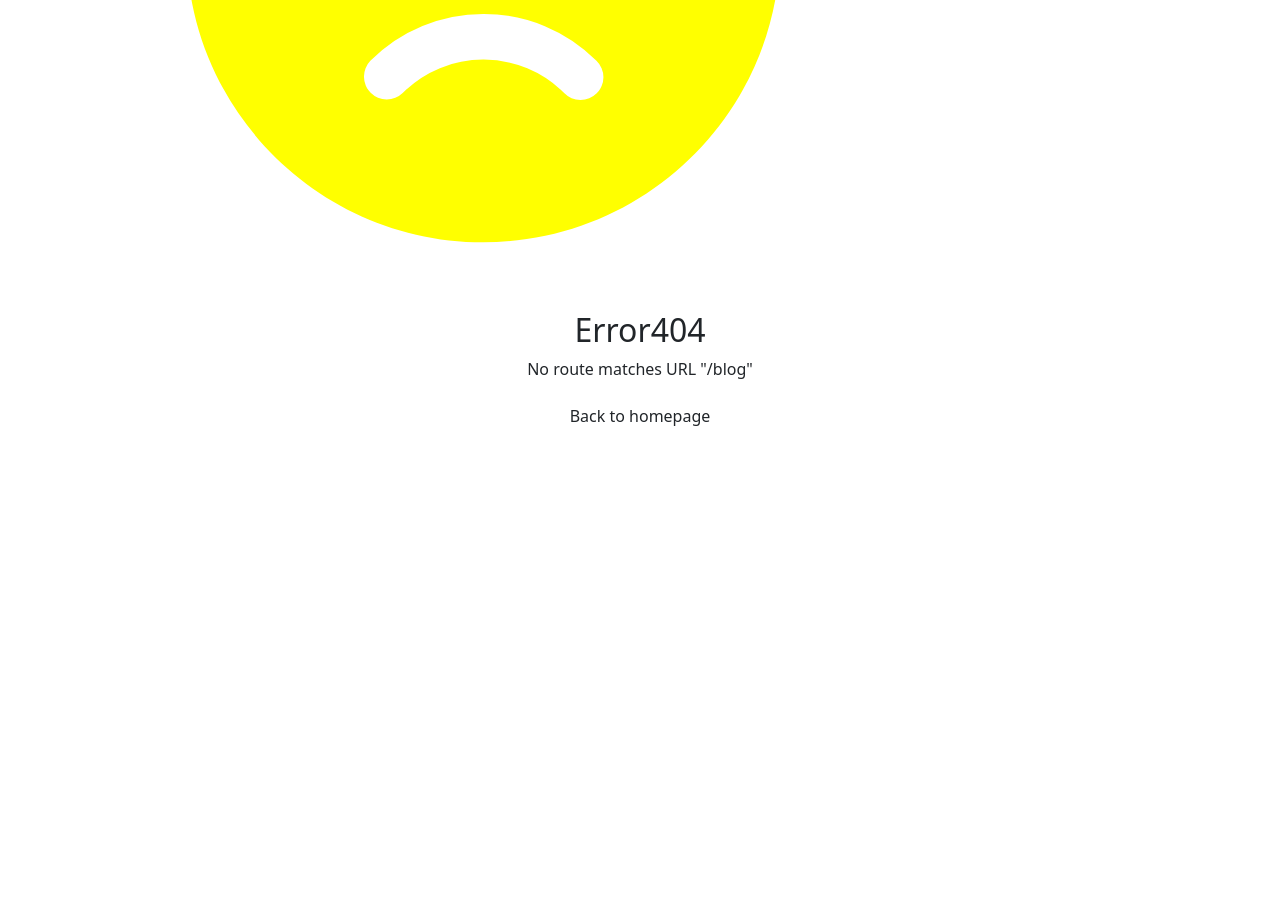
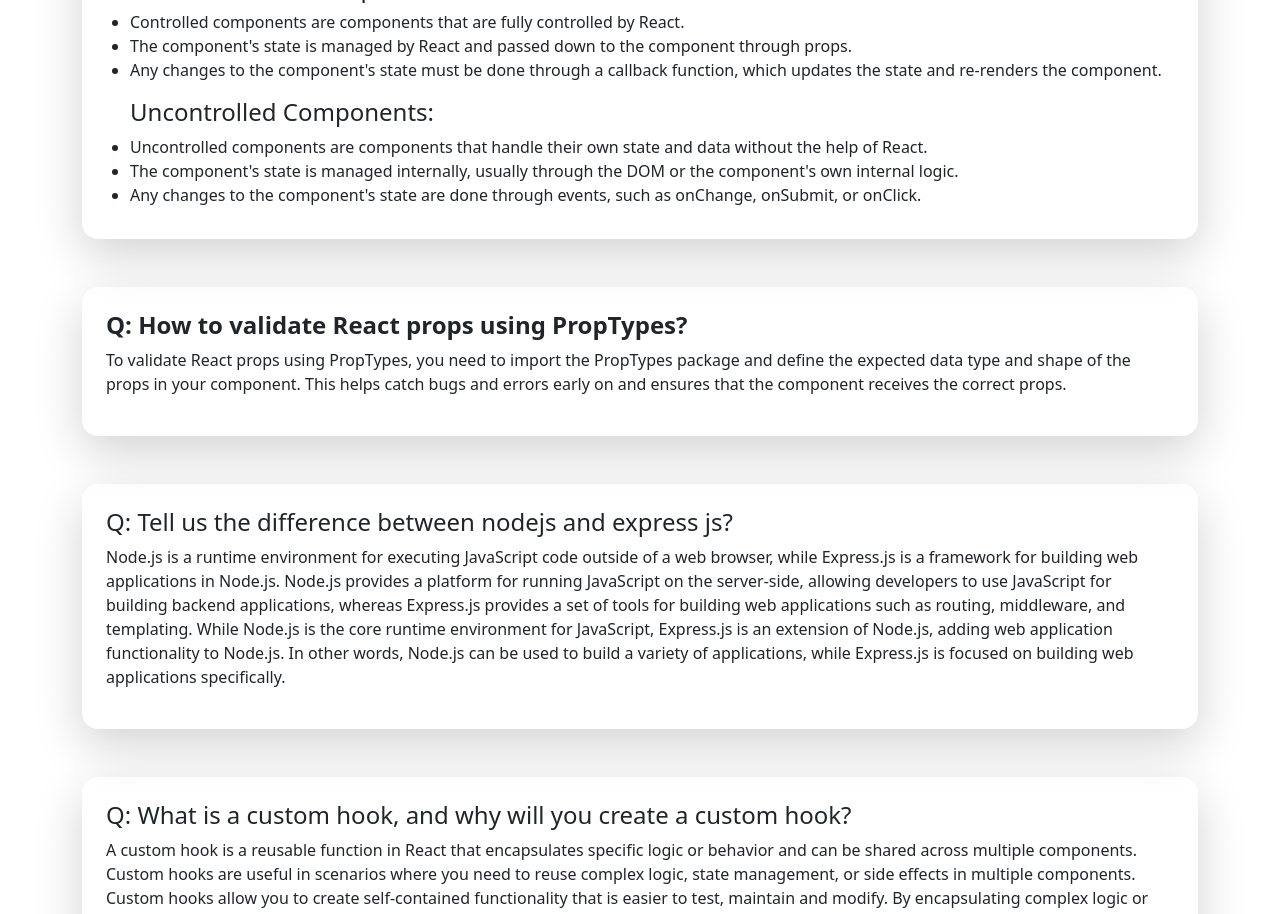
Before and after one commit to bimol009/food-recipy-client, a React (Vite) app: page /blog in a window 1280 px wide. Shown: the part 420-1334 px from the top of the page. Before the commit the page ends 855 px from the top, so only its background shows below. Built offline with nearby package versions, Linux system fonts and the light colour scheme; no server answers.

Commit message:
Ques Section

```diff
--- /dev/null
+++ b/src/Page/Blog/Blog.jsx
@@ -0,0 +1,98 @@
+import React from "react";
+import { Container } from "react-bootstrap";
+
+const Blog = () => {
+  return (
+    <div>
+      <Container>
+        <h1 className="my-5 text-center">All Ques And Answer </h1>
+        <div className="shadow-lg p-3 rounded-4 my-5">
+          <h3 className="fw-semibold">
+            Q: Tell us the differences between uncontrolled and controlled
+            components?
+          </h3>
+          <p>
+            <ul>
+              <h4>Ans: Controlled Components:</h4>
+              <li>
+                Controlled components are components that are fully controlled
+                by React.
+              </li>
+              <li>
+                The component's state is managed by React and passed down to the
+                component through props.
+              </li>
+              <li>
+                Any changes to the component's state must be done through a
+                callback function, which updates the state and re-renders the
+                component.
+              </li>
+            </ul>
+            <ul>
+              <h4>Uncontrolled Components:</h4>
+              <li>
+                Uncontrolled components are components that handle their own
+                state and data without the help of React.
+              </li>
+              <li>
+                The component's state is managed internally, usually through the
+                DOM or the component's own internal logic.
+              </li>
+              <li>
+                Any changes to the component's state are done through events,
+                such as onChange, onSubmit, or onClick.
+              </li>
+            </ul>
+          </p>
+        </div>
+        <div className="shadow-lg p-4 rounded-4 my-5">
+          <h4 className="fw-bold">
+            Q: How to validate React props using PropTypes?
+          </h4>
+          <p>
+            To validate React props using PropTypes, you need to import the
+            PropTypes package and define the expected data type and shape of the
+            props in your component. This helps catch bugs and errors early on
+            and ensures that the component receives the correct props.
+          </p>
+        </div>
+        <div className="shadow-lg p-4 rounded-4 my-5">
+          <h4> Q: Tell us the difference between nodejs and express js?</h4>
+          <p>
+            Node.js is a runtime environment for executing JavaScript code
+            outside of a web browser, while Express.js is a framework for
+            building web applications in Node.js. Node.js provides a platform
+            for running JavaScript on the server-side, allowing developers to
+            use JavaScript for building backend applications, whereas Express.js
+            provides a set of tools for building web applications such as
+            routing, middleware, and templating. While Node.js is the core
+            runtime environment for JavaScript, Express.js is an extension of
+            Node.js, adding web application functionality to Node.js. In other
+            words, Node.js can be used to build a variety of applications, while
+            Express.js is focused on building web applications specifically.
+          </p>
+        </div>
+        <div className="shadow-lg p-4 rounded-4 my-5">
+          <h4> Q: What is a custom hook, and why will you create a custom hook?</h4>
+          <p>
+            A custom hook is a reusable function in React that encapsulates
+            specific logic or behavior and can be shared across multiple
+            components. Custom hooks are useful in scenarios where you need to
+            reuse complex logic, state management, or side effects in multiple
+            components. Custom hooks allow you to create self-contained
+            functionality that is easier to test, maintain and modify. By
+            encapsulating complex logic or behavior, you can reduce the amount
+            of repetitive code and avoid cluttering your components with
+            unnecessary code. Some examples of custom hooks include managing
+            form input state, handling authentication, caching data, and
+            fetching data from an API. Overall, custom hooks are a powerful and
+            flexible tool that can help make your React code more modular,
+            reusable and maintainable.
+          </p>
+        </div>
+      </Container>
+    </div>
+  );
+};
+
+export default Blog;
--- a/src/Page/Shared/Header/Header.jsx
+++ b/src/Page/Shared/Header/Header.jsx
@@ -86,7 +86,7 @@
               >
                 <Link
                   className="text-decoration-none text-info fs-3 fw-bolder ms-3"
-                  to="/"
+                  to="/blog"
                 >
                   Blog
                 </Link>
--- a/src/routes/Routes.jsx
+++ b/src/routes/Routes.jsx
@@ -1,3 +1,4 @@
+import Blog from "../Page/Blog/Blog";
 import CardRecipe from "../Page/Shared/CardRecipe/CardRecipe";
 import Category from "../Page/Category/Category";
 import ErrorPage from "../Page/ErrorPage/ErrorPage";
@@ -43,6 +44,10 @@
         path: "/footer",
         element: <Footer></Footer>,
       },
+      {
+        path: "/blog",
+        element: <Blog></Blog>
+      },
 
     ],
   },
```
